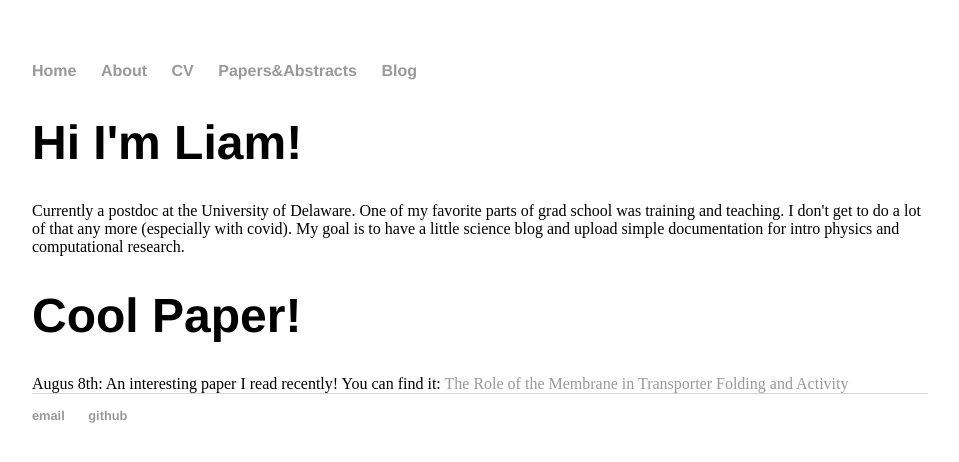
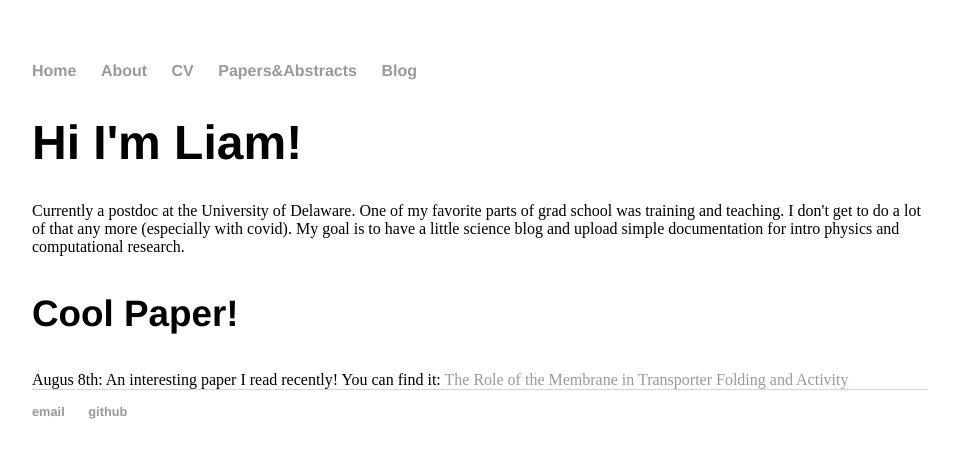
Before and after one commit to lms464/LiamsBlog, a Jekyll site: the page built from index.html, in a window 1280 px wide. Shown: the top 462 px of the page, without its empty margins (160-1119 px from the left). Built offline with Jekyll 4.4.1, drawn with Linux system fonts in a browser that asks for light colours.

Commit message:
updated main

```diff
--- a/index.html
+++ b/index.html
@@ -10,7 +10,7 @@ title: Liam
 		</div>
 
 		<div class="blurb">
-			<h1> Cool Paper! </h1>
+			<h3> Cool Paper! </h3>
 			Augus 8th: An interesting paper I read recently! You can find it:
 			 <a href="https://www.sciencedirect.com/science/article/pii/S0022283621003272?via%3Dihub">The Role of the Membrane in Transporter Folding and Activity</a>
 		</div>
```
